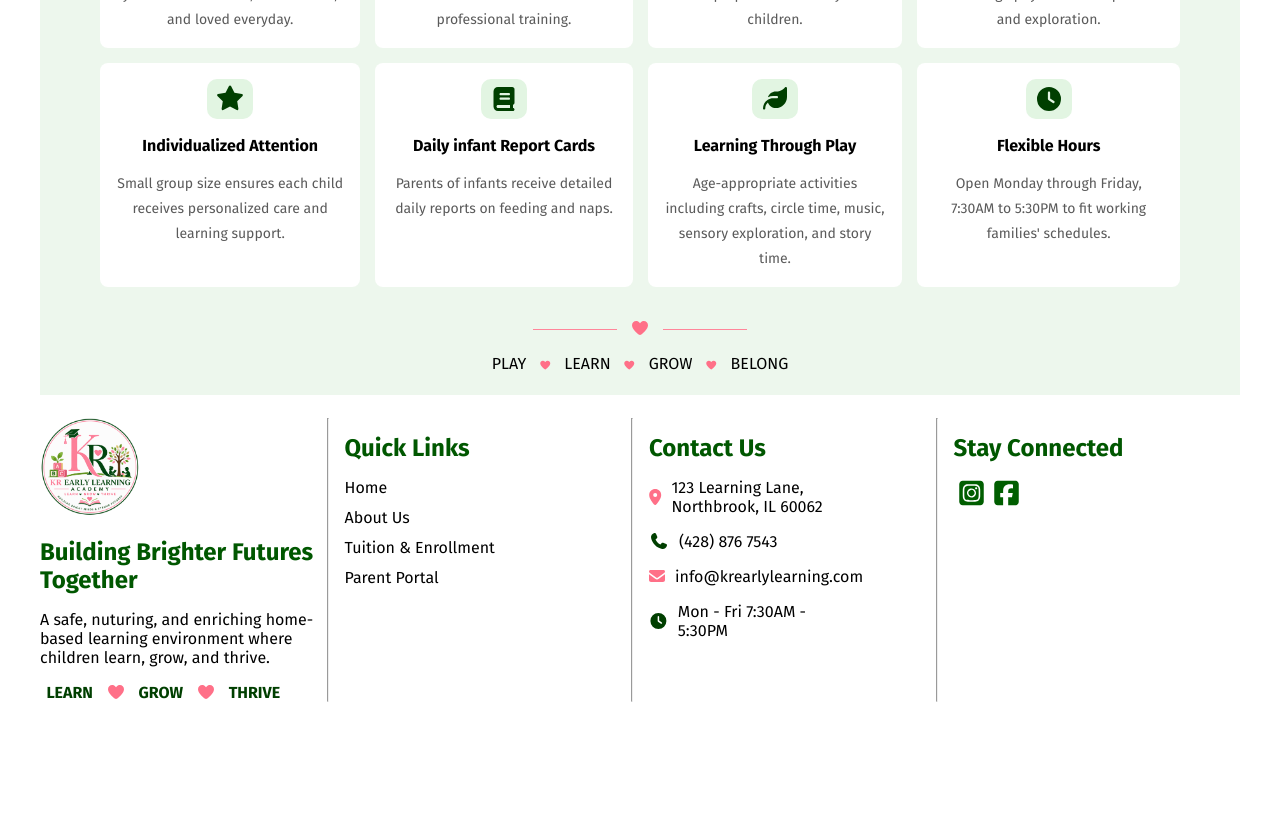
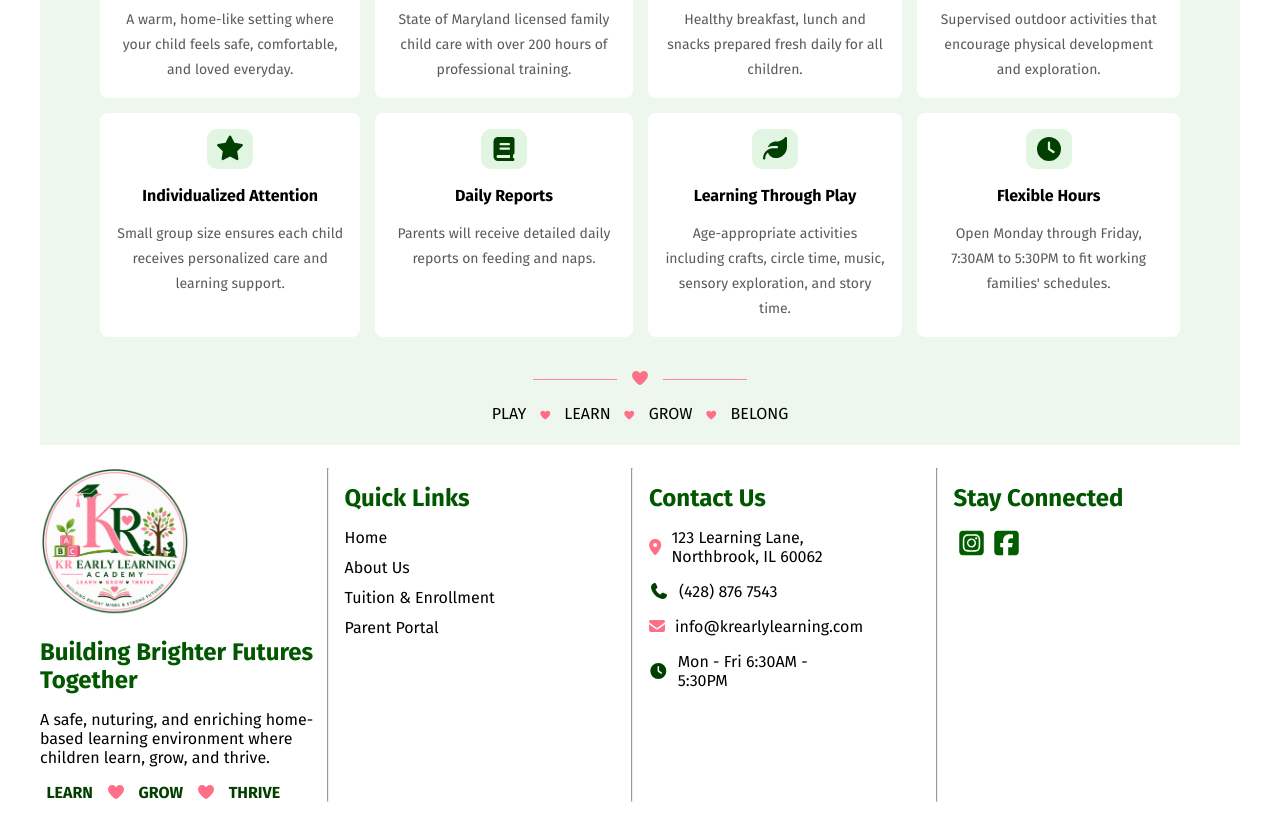
Before and after one commit to AllenCodess/krEarlyLearning, a React (Vite) app in the folder frontend/: page / in a window 1280 px wide. Shown: the part 1060-1884 px from the top of the page. Before the commit the page ends 1784 px from the top, so only its background shows below. Built offline with nearby package versions, Linux system fonts and the light colour scheme.

Commit message:
detail changes

```diff
--- a/frontend/index.css
+++ b/frontend/index.css
@@ -15,7 +15,7 @@
 /* Navigation Bar */
 
 .kr-logo {
-  width: 100px;
+  width: 150px;
 }
 
 .navbar-container {
@@ -441,6 +441,10 @@
   margin-bottom: 0.7rem;
 }
 
+.insta-link {
+  color: rgb(0, 94, 0);
+}
+
 /* Enrollment Process Section */
 
 .enrollment-text-container {
--- a/frontend/src/components/Footer.jsx
+++ b/frontend/src/components/Footer.jsx
@@ -59,7 +59,7 @@ export const Footer = () => {
             </div>
             <div className="footer-location">
               <FontAwesomeIcon className="green" icon={faClock} />
-              <p>Mon - Fri 7:30AM - 5:30PM</p>
+              <p>Mon - Fri 6:30AM - 5:30PM</p>
             </div>
           </div>
         </div>
@@ -68,7 +68,13 @@ export const Footer = () => {
           <h2 className="footer-header">Stay Connected</h2>
           <ul className="footer-socials-list">
             <li className="social-list-item">
-              <FontAwesomeIcon icon={faInstagramSquare} />
+              <a
+                className="insta-link"
+                target="_blank"
+                href="https://www.instagram.com/krearlylearningacademy/"
+              >
+                <FontAwesomeIcon icon={faInstagramSquare} />
+              </a>
             </li>
             <li className="social-list-item">
               <FontAwesomeIcon icon={faFacebookSquare} />
--- a/frontend/src/pages/HomePage.jsx
+++ b/frontend/src/pages/HomePage.jsx
@@ -92,9 +92,9 @@ export const HomePage = () => {
             <div className="why-choose-grid-item">
               <FontAwesomeIcon className="green fonticonwhy" icon={faBook} />
 
-              <h4 className="item-heading">Daily infant Report Cards</h4>
+              <h4 className="item-heading">Daily Reports</h4>
               <p className="item-desc grey">
-                Parents of infants receive detailed daily reports on feeding and naps.
+                Parents will receive detailed daily reports on feeding and naps.
               </p>
             </div>
             <div className="why-choose-grid-item">
```
